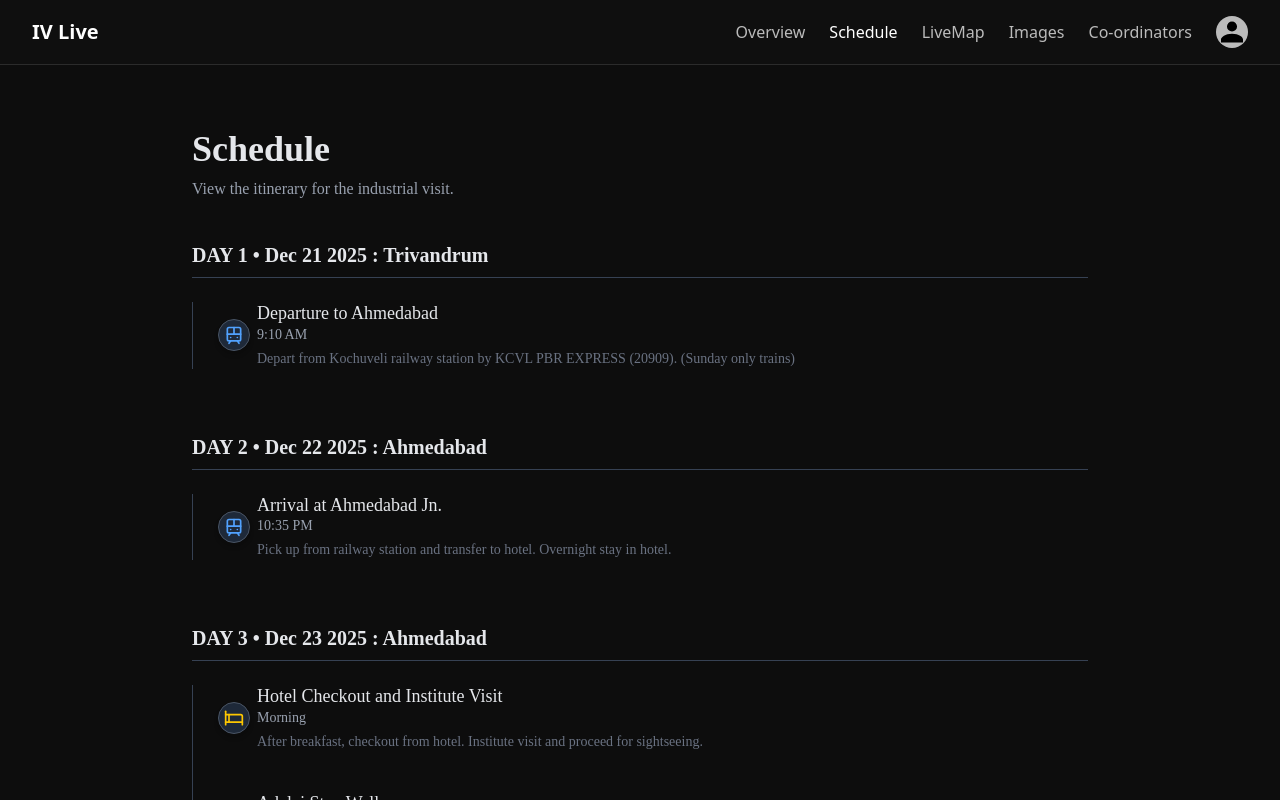
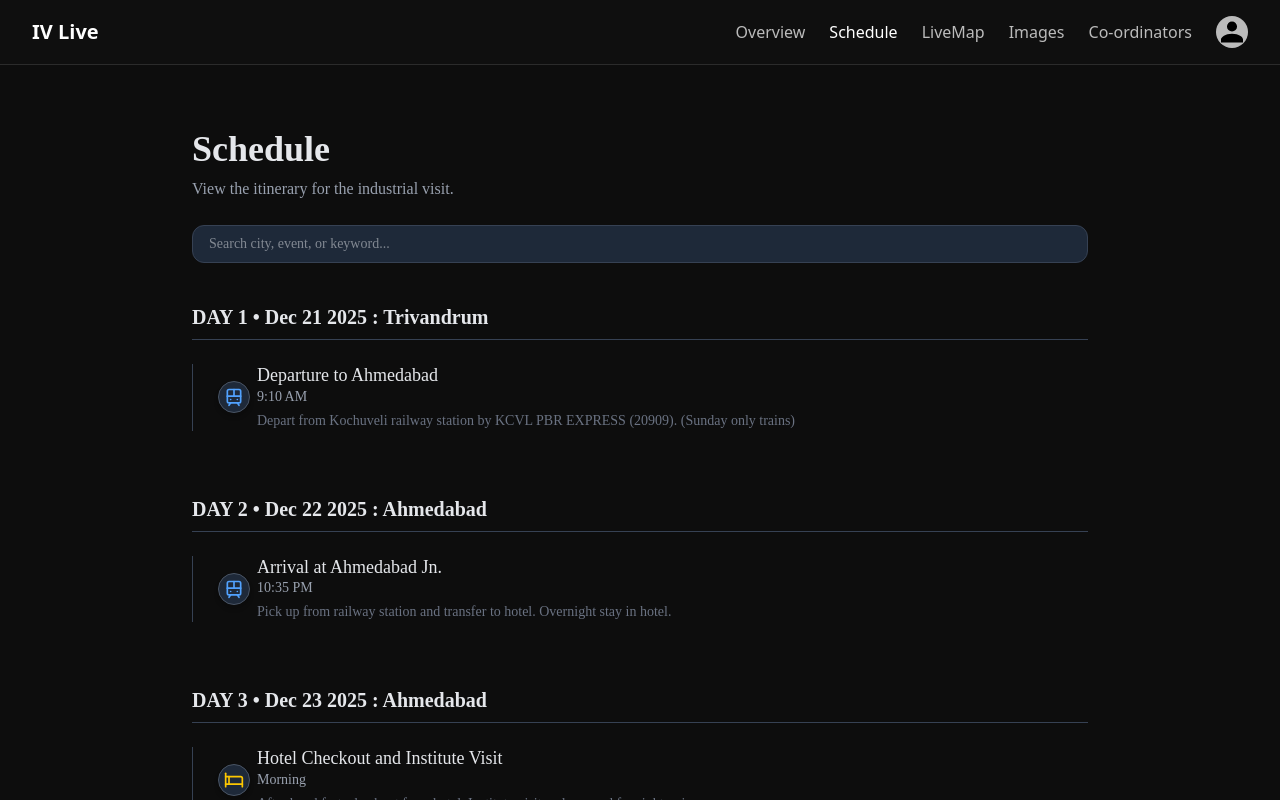
Before and after one commit to AbhaiSankarPR/IV_CSE_27, a React (Vite) app in the folder frontend/: page /schedule in a window 1280 px wide. Shown: the top 800 px of the page. Built offline with nearby package versions, Linux system fonts and the light colour scheme.

Commit message:
Update Schedule.jsx

```diff
--- a/frontend/src/pages/Schedule.jsx
+++ b/frontend/src/pages/Schedule.jsx
@@ -12,7 +12,8 @@ import {
 } from "lucide-react";
 
 export default function Schedule() {
-  const [schedule, setSchedule] = useState([]);
+  const [scheduled, setSchedule] = useState([]);
+const [query, setQuery] = useState("");
 
   useEffect(() => {
     const data = [
@@ -214,8 +215,19 @@ export default function Schedule() {
       return <Plane className="w-5 h-5 text-cyan-400" />;
     return <Calendar className="w-5 h-5 text-gray-400" />;
   };
+const filteredSchedule = scheduled
+    .map((day) => ({
+      ...day,
+      events: day.events.filter(
+        (e) =>
+          e.title.toLowerCase().includes(query.toLowerCase()) ||
+          e.desc.toLowerCase().includes(query.toLowerCase()) ||
+          day.day.toLowerCase().includes(query.toLowerCase())
+      ),
+    }))
+    .filter((day) => day.events.length > 0);
 
- return (
+return (
   <div className="min-h-screen bg-[#0d0d0d] text-gray-200 px-6 md:px-16 py-16 font-[Poppins]">
     <div className="max-w-4xl mx-auto">
       <motion.h1
@@ -231,12 +243,23 @@ export default function Schedule() {
         initial={{ opacity: 0 }}
         animate={{ opacity: 1 }}
         transition={{ delay: 0.2 }}
-        className="text-gray-400 mb-10"
+        className="text-gray-400 mb-6"
       >
         View the itinerary for the industrial visit.
       </motion.p>
 
-      {schedule.map((day, i) => (
+      {/* Search Bar */}
+      <div className="relative mb-10">
+        <input
+          type="text"
+          value={query}
+          onChange={(e) => setQuery(e.target.value)}
+          placeholder="Search city, event, or keyword..."
+          className="w-full bg-gray-800 border border-gray-700 rounded-xl pl-4 pr-4 py-2 text-sm focus:outline-none focus:ring-2 focus:ring-blue-500"
+        />
+      </div>
+
+      {(query ? filteredSchedule : scheduled).map((day, i) => (
         <motion.div
           key={i}
           initial={{ opacity: 0, y: 30 }}
@@ -275,7 +298,12 @@ export default function Schedule() {
           </div>
         </motion.div>
       ))}
+
+      {query && (filteredSchedule.length === 0) && (
+        <p className="text-center text-gray-500 mt-10">No results found.</p>
+      )}
     </div>
   </div>
 );
+
 }
```
